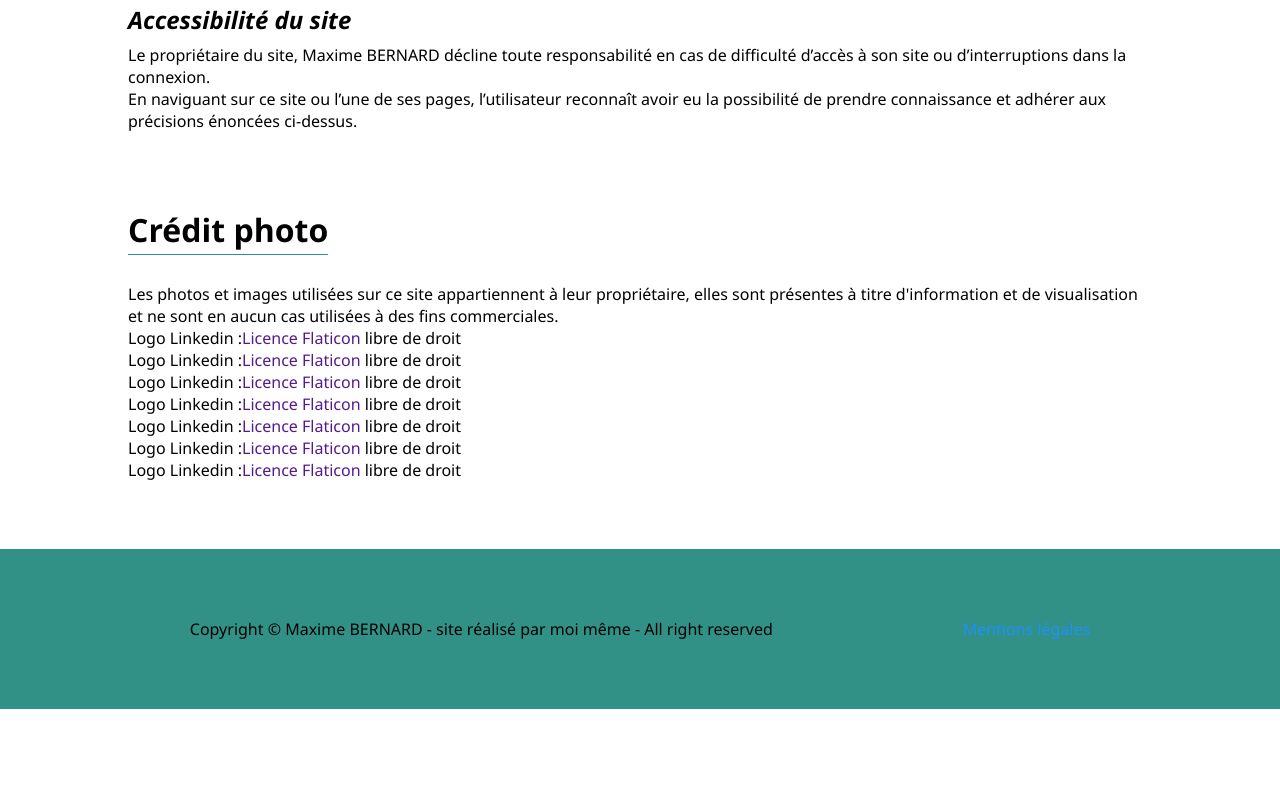
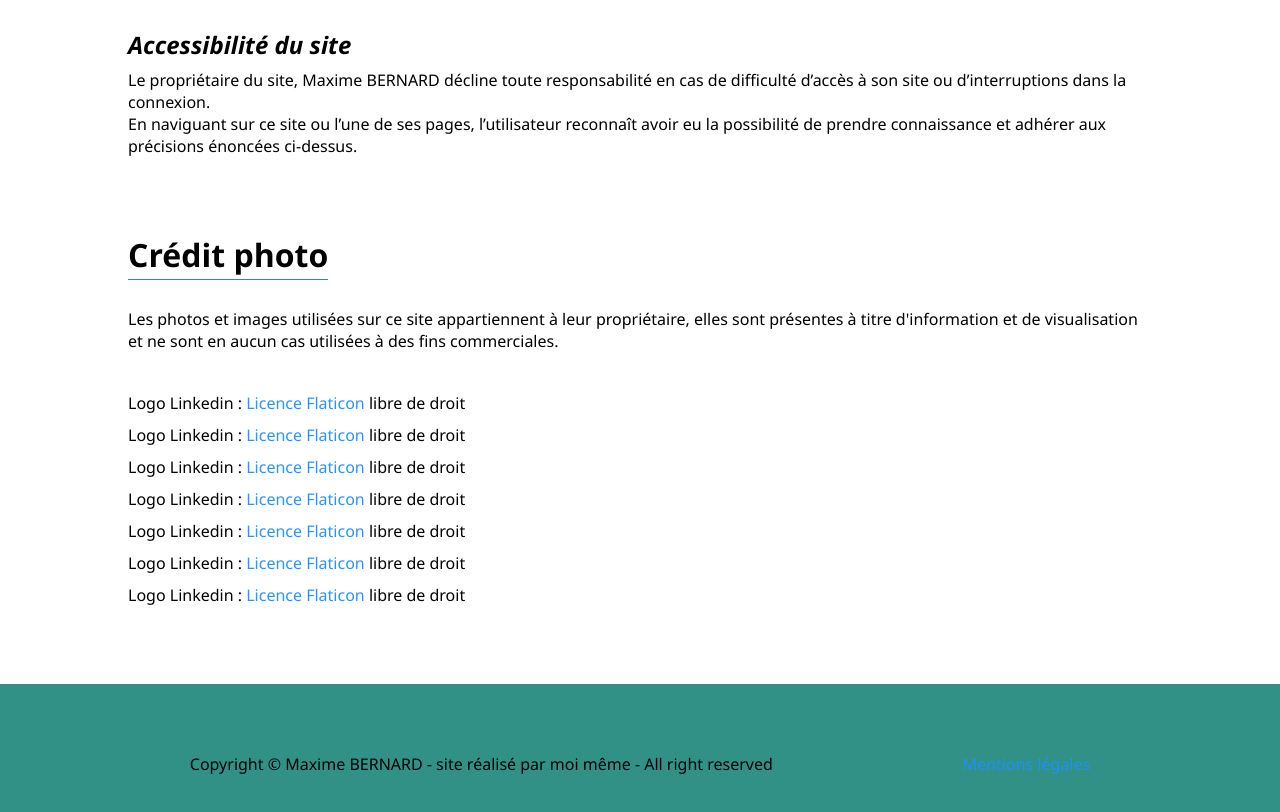
Before and after one commit to nem0z/portofolio, a plain HTML site: page html/mentions-legales.html in a window 1280 px wide. Shown: the part 810-1622 px from the top of the page. Before the commit the page ends 1519 px from the top, so only its background shows below. Drawn offline with Linux system fonts and the light colour scheme.

Commit message:
update mentionsl legales css

```diff
--- a/css/mentions-legales.css
+++ b/css/mentions-legales.css
@@ -0,0 +1,7 @@
+#list-image {
+    margin-top: 5vh;
+}
+
+#list-image > li {
+    margin-bottom: 10px;
+}
--- a/css/style.css
+++ b/css/style.css
@@ -21,8 +21,13 @@ ul {
     list-style: none;
 }
 
+ul > li {
+    margin-bottom: 5px;
+}
+
 a {
     text-decoration: none;
+    color: var(--color-text-link)
 }
 
 img {
@@ -36,6 +41,10 @@ h1, h2, h3, h4, h5 {
 
 .container {
     width: 100%;
+}
+
+.underline {
+    text-decoration: underline;
 }
 
 /* ------------------------------------ HEADER ------------------------------------ */
--- a/html/mentions-legales.html
+++ b/html/mentions-legales.html
@@ -66,14 +66,14 @@
             <div class="container">
                 <p>Les photos et images utilisées sur ce site appartiennent à leur propriétaire, elles sont présentes à titre d'information et de visualisation et ne sont en aucun cas utilisées à des fins commerciales.</p>
 
-                <ul>
-                    <li><span class="label-image">Logo Linkedin :</span><a class="link" href="">Licence Flaticon</a> libre de droit</li>
-                    <li><span class="label-image">Logo Linkedin :</span><a class="link" href="">Licence Flaticon</a> libre de droit</li>
-                    <li><span class="label-image">Logo Linkedin :</span><a class="link" href="">Licence Flaticon</a> libre de droit</li>
-                    <li><span class="label-image">Logo Linkedin :</span><a class="link" href="">Licence Flaticon</a> libre de droit</li>
-                    <li><span class="label-image">Logo Linkedin :</span><a class="link" href="">Licence Flaticon</a> libre de droit</li>
-                    <li><span class="label-image">Logo Linkedin :</span><a class="link" href="">Licence Flaticon</a> libre de droit</li>
-                    <li><span class="label-image">Logo Linkedin :</span><a class="link" href="">Licence Flaticon</a> libre de droit</li>
+                <ul id="list-image">
+                    <li><span class="label-image">Logo Linkedin : </span><a class="link" href="">Licence Flaticon</a> libre de droit</li>
+                    <li><span class="label-image">Logo Linkedin : </span><a class="link" href="">Licence Flaticon</a> libre de droit</li>
+                    <li><span class="label-image">Logo Linkedin : </span><a class="link" href="">Licence Flaticon</a> libre de droit</li>
+                    <li><span class="label-image">Logo Linkedin : </span><a class="link" href="">Licence Flaticon</a> libre de droit</li>
+                    <li><span class="label-image">Logo Linkedin : </span><a class="link" href="">Licence Flaticon</a> libre de droit</li>
+                    <li><span class="label-image">Logo Linkedin : </span><a class="link" href="">Licence Flaticon</a> libre de droit</li>
+                    <li><span class="label-image">Logo Linkedin : </span><a class="link" href="">Licence Flaticon</a> libre de droit</li>
                 </ul>
             </div>
         </section>
```
